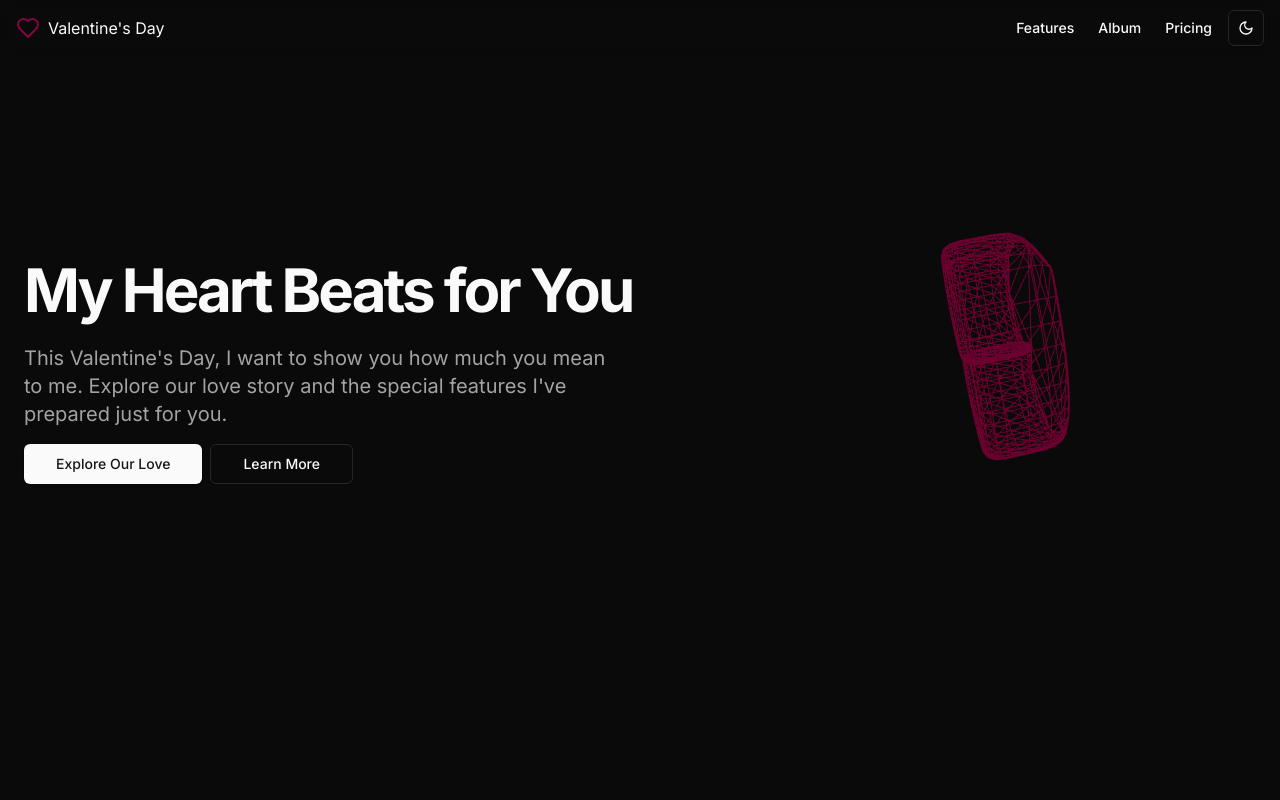
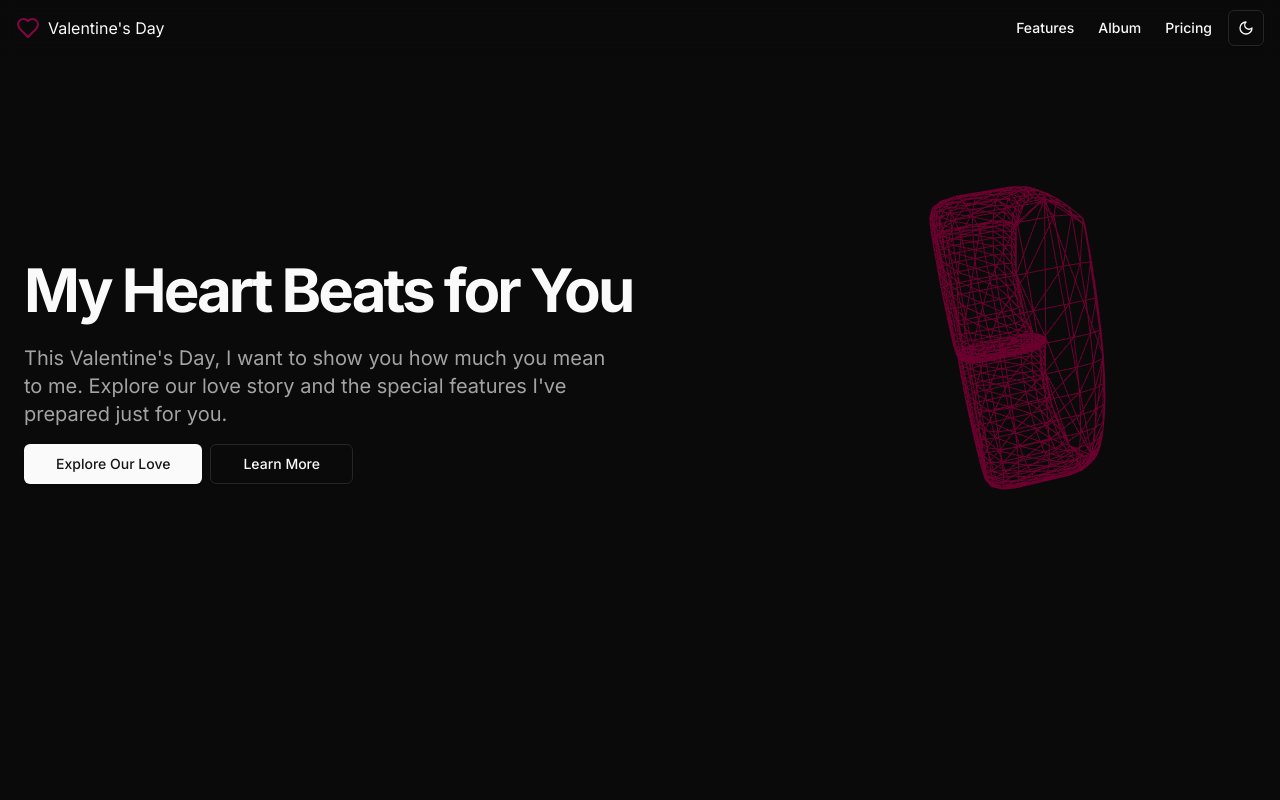
Before and after one commit to 3lv/valentine, a Next.js app: page / in a window 1280 px wide. Shown: the top 800 px of the page. Built offline with nearby package versions, Linux system fonts and the light colour scheme; no server answers.

Commit message:
Fixed heart and arrow positioning for mobile

```diff
--- a/src/components/Hero.tsx
+++ b/src/components/Hero.tsx
@@ -37,7 +37,7 @@ export default function Hero() {
             </div>
           </div>
           <div className="h-[50vh] md:h-auto md:aspect-square rounded-xl order-1 lg:order-2">
-            <Canvas>
+            <Canvas camera={{ position: [0, 0, 4] }}>
               <ambientLight intensity={0.5} />
               <spotLight position={[10, 10, 10]} angle={0.15} penumbra={1} />
               <pointLight position={[-10, -10, -10]} />
@@ -50,7 +50,7 @@ export default function Hero() {
       <Button
         size="icon"
         variant="outline"
-        className="absolute bottom-24 left-1/2 -translate-x-1/2 rounded-full lg:hidden animate-bounce"
+        className="absolute bottom-28 left-1/2 -translate-x-1/2 rounded-full lg:hidden animate-bounce"
         asChild
       >
         <Link href="#features">
```
